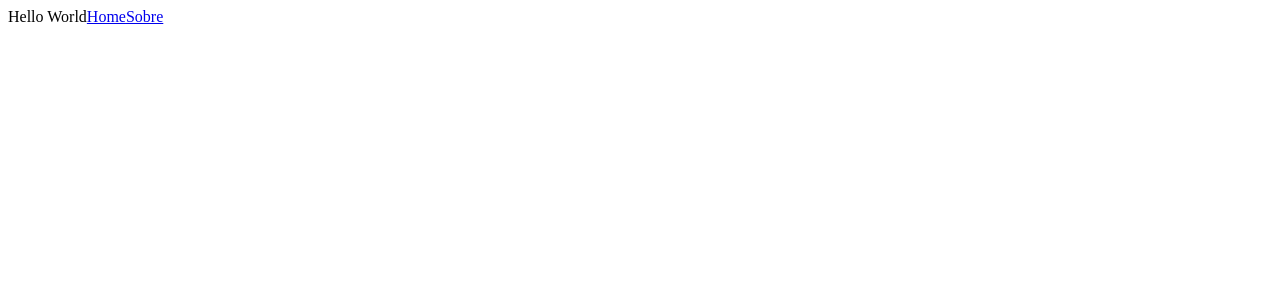
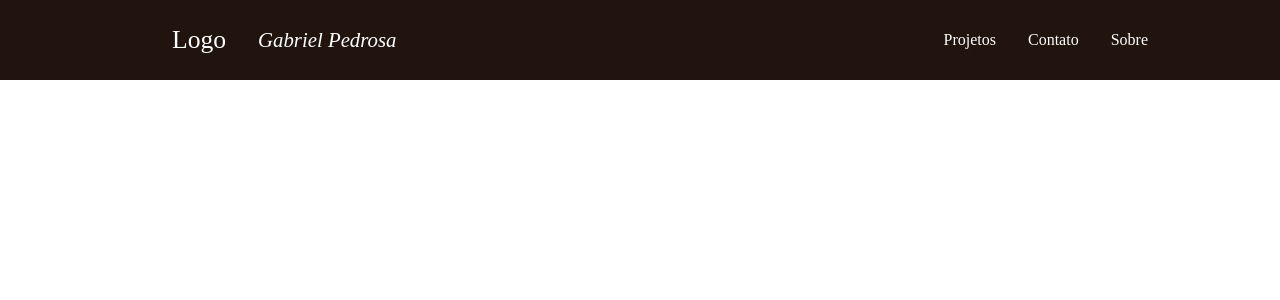
Before and after one commit to gabrielpedrosa/portfolio, a Next.js app: page / in a window 1280 px wide. Shown: the top 300 px of the page. Built offline with nearby package versions, Linux system fonts and the light colour scheme.

Commit message:
Nav Bar pronta para teste

```diff
--- /dev/null
+++ b/components/Navbar/NavComponents.js
@@ -0,0 +1,53 @@
+import navbarStyle from '../cssComponents/navbar.module.css';
+import Link from 'next/link';
+import {FaBars} from 'react-icons/fa';
+
+
+export function Nav(props){
+    return (
+        <div className={navbarStyle.nav}>
+            {props.children}
+        </div>
+    )
+}
+
+export function NavItem(props){
+    return (
+        <Link href={props.route}>
+            <div className={navbarStyle.navItem}>
+                {props.children}
+            </div>
+        </Link>
+    )
+}
+
+export function Bar(props){
+    return (
+        <div className={navbarStyle.bar}>
+            <FaBars/>
+        </div>
+    )
+}
+
+export function Logo(props){
+    return (
+        <Link href={props.route}>
+            <div className={navbarStyle.logoContent}>
+                <div className={navbarStyle.logo}>
+                    {props.children}
+                </div>
+                <div className={navbarStyle.logoName}>
+                    {props.name}
+                </div>
+            </div>
+        </Link>
+    )
+}
+
+export function NavMenu(props){
+    return (
+        <div className={navbarStyle.navMenu}>
+            {props.children}
+        </div>
+    )
+}
--- /dev/null
+++ b/components/Navbar/index.js
@@ -0,0 +1,22 @@
+import {Nav, NavItem, Bar, NavMenu, Logo} from './NavComponents.js'
+
+const Navbar = () => {
+    return (
+        <div>
+            <Nav>
+                <Logo route="/" name="Gabriel Pedrosa">
+                    Logo
+                </Logo>
+                <Bar/>
+                <NavMenu>
+                    <NavItem route="/">Projetos</NavItem>
+                    <NavItem route="/page">Contato</NavItem>
+                    <NavItem route="/sobre">Sobre</NavItem>
+                </NavMenu>
+
+            </Nav>
+        </div>
+    )
+}
+
+export default Navbar;
--- /dev/null
+++ b/components/cssComponents/navbar.module.css
@@ -0,0 +1,84 @@
+.nav{
+    background-color: #21130d;
+    height: 80px;
+    display: flex;
+    justify-content: space-between;
+    padding: 0.5rem calc((100vw - 1000px) / 2);
+    z-index: 10;
+}
+
+.navItem{
+    color: #fff;
+    display: flex;
+    align-items: center;
+    text-decoration: none;
+    padding: 0 1rem;
+    height: 100%;
+    cursor: pointer;
+}
+
+.logoContent{
+    color: #fff;
+    display: flex;
+    align-items: center;
+    text-decoration: none;
+    padding: 0 1rem;
+    height: 100%;
+    cursor: pointer;
+}
+
+.logo{
+    color: #fff;
+    display: flex;
+    align-items: center;
+    text-decoration: none;
+    padding: 0 1rem;
+    height: 100%;
+    cursor: pointer;
+    font-size: 1.6rem;
+}
+
+.logoName{
+    color: #fff;
+    display: flex;
+    align-items: center;
+    text-decoration: none;
+    padding: 0 1rem;
+    height: 100%;
+    cursor: pointer;
+    font-size: 1.3rem;
+    font-style: italic;
+}
+
+.navItem:hover{
+    color: #15cdfc;
+}
+
+.bar{
+    display: none;
+    color: #fff;
+}
+
+.navMenu{
+    display: flex;
+    align-items: center;
+    margin-right: -24px;
+}
+
+@media screen and (max-width: 768px) {
+    .bar{
+        display: block;
+        position: absolute;
+        top: 0;
+        right: 0;
+        transform: translate(-100%, 75%);
+        font-size: 1.8rem;
+        cursor: pointer;
+    }
+    .navMenu{
+        display: none;
+    }
+    .logoName{
+        display: none;
+    }
+}
--- /dev/null
+++ b/css/styles.js
@@ -0,0 +1,9 @@
+import { createGlobalStyle } from "styled-components";
+
+export default createGlobalStyle`
+*{
+    margin: 0;
+    padding:0;
+    box-sizing: border-box;
+}
+`;
--- a/package.json
+++ b/package.json
@@ -2,12 +2,13 @@
   "dependencies": {
     "next": "^12.0.2",
     "react": "^17.0.2",
-    "react-dom": "^17.0.2"
+    "react-dom": "^17.0.2",
+    "react-icons": "^4.3.1",
+    "styled-components": "^5.3.3"
   },
   "name": "portfolio",
   "version": "1.0.0",
   "main": "index.js",
-  "devDependencies": {},
   "scripts": {
     "dev": "next dev"
   },
--- a/pages/index.js
+++ b/pages/index.js
@@ -1,16 +1,14 @@
-import Link from 'next/link'
+import Navbar from '../components/Navbar';
+import PageContent from './pagecontent.js'
+
+
 function Home(){
     return(
-        <div>
-            Hello World
-            <Link href="/">
-                <a>Home</a>
-            </Link>
-            <Link href="/sobre">
-                <a>Sobre</a>
-            </Link>
-
-        </div>
+        <>
+            <PageContent>
+                <Navbar/>
+            </PageContent>
+        </>
     )
 }
 
--- /dev/null
+++ b/pages/pagecontent.js
@@ -0,0 +1,19 @@
+import Head from 'next/head';
+import GlobalStyle from '../css/styles.js';
+
+
+function PageContent(props){
+    return(
+        <>
+            <Head>
+                <title>Home - Gabriel Pedrosa</title>
+                <meta name='description' content='WebSite Portfolio'/>
+                <meta name='author' content='Gabriel Pedrosa'/>
+            </Head>
+            <GlobalStyle/>
+            {props.children}
+        </>
+    )
+}
+
+export default PageContent;
```
Also changed, not shown: pages/sobre.js (+6 -9 lines), components/teste.js (added), 2 other files (tests, documents, lock files or other folders).
